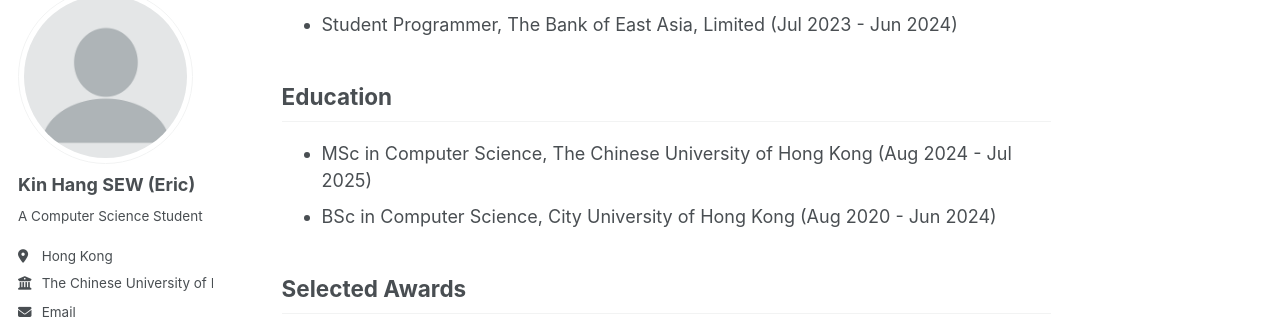
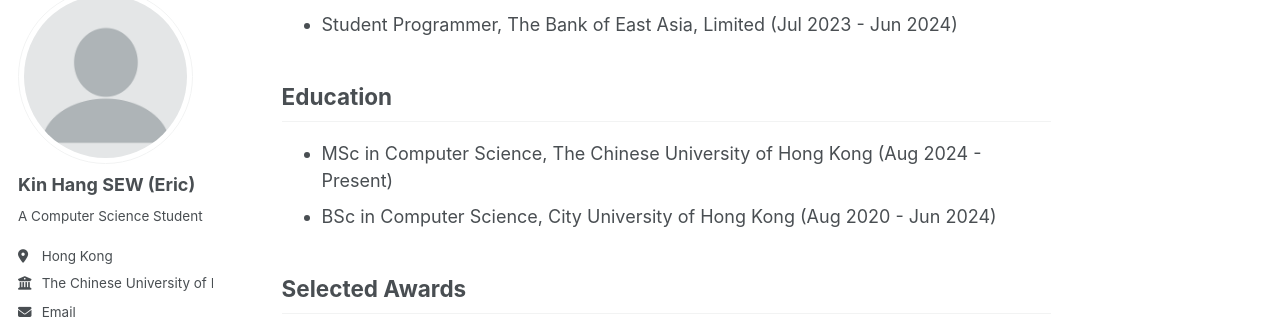
Before and after one commit to ericskh2/ericskh2.github.io, a Jekyll site: the page built from _pages/about.md, in a window 1280 px wide and 900 px high, scrolled down 396 px. Shown: the part 117-451 px from the top of the window. Built offline with Jekyll 4.4.1, drawn with Linux system fonts in a browser that asks for light colours.

Commit message:
Update about.md

```diff
--- a/_pages/about.md
+++ b/_pages/about.md
@@ -20,7 +20,7 @@ Work Experience
 
 Education
 ------
-- MSc in Computer Science, The Chinese University of Hong Kong (Aug 2024 - Jul 2025)
+- MSc in Computer Science, The Chinese University of Hong Kong (Aug 2024 - Present)
 - BSc in Computer Science, City University of Hong Kong (Aug 2020 - Jun 2024)
 
 Selected Awards
```
